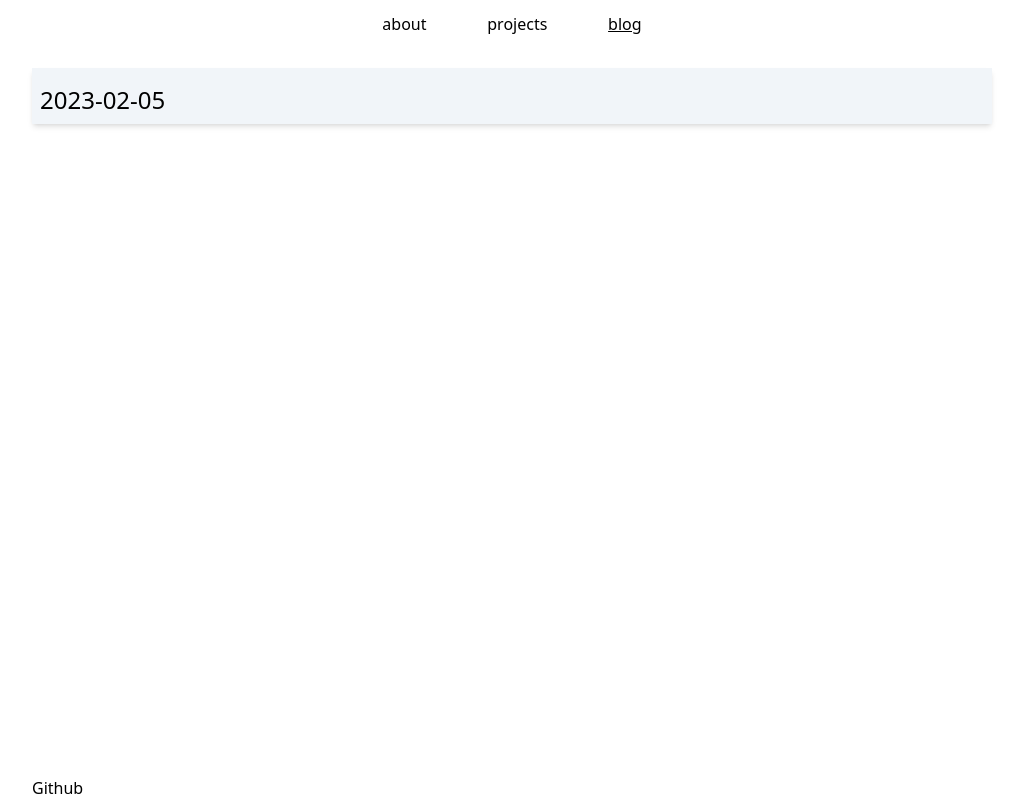
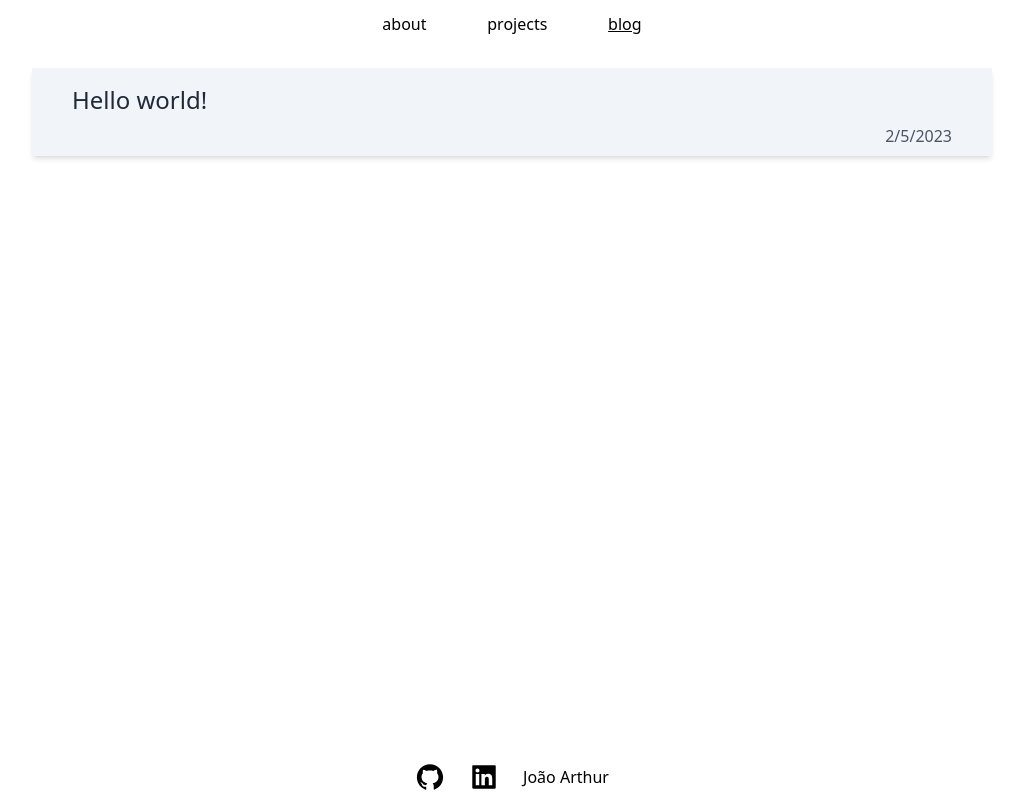
Before and after one commit to joao-arthur/joao-arthur.dev, a Next.js app: page /blog in a window 1280 px wide. Shown: the whole page, without its empty margins (128-1151 px from the left). Built offline with nearby package versions, Linux system fonts and the light colour scheme.

Commit message:
feat: layout enhancements

```diff
--- a/package.json
+++ b/package.json
@@ -16,6 +16,7 @@
     "next": "13.1.6",
     "react": "18.2.0",
     "react-dom": "18.2.0",
+    "react-icons": "^4.7.1",
     "react-markdown": "^8.0.5"
   },
   "devDependencies": {
--- a/public/posts.json
+++ b/public/posts.json
@@ -1 +1 @@
-["2023-02-05"]
+[{"name":"2023-02-05","title":"Hello world!"}]
--- a/src/components/Footer.tsx
+++ b/src/components/Footer.tsx
@@ -1,9 +1,22 @@
+import { AiFillGithub, AiFillLinkedin } from 'react-icons/ai';
+
 export function Footer() {
     return (
-        <footer className=''>
-            <a href="http://github.com/joao-arthur" target="_blank" rel="noopener noreferrer">
-                Github
+        <footer className='flex justify-center pb-2 items-center'>
+            <a className='mx-3'
+                href="http://github.com/joao-arthur"
+                target="_blank"
+                rel="noopener noreferrer">
+                <AiFillGithub size={30} />
             </a>
+            <a
+                className='mx-3'
+                href="https://www.linkedin.com/in/joao-lothamer"
+                target="_blank"
+                rel="noopener noreferrer">
+                <AiFillLinkedin size={30} />
+            </a>
+            <span className='mx-3 select-none'>João Arthur</span>
         </footer>
     );
 }
--- a/src/components/H1.tsx
+++ b/src/components/H1.tsx
@@ -1,9 +1,17 @@
+import classNames from 'classnames';
 import { ReactNode } from 'react';
 
 type propsType = {
     readonly children: ReactNode;
+    readonly className?: string;
 }
 
-export function H1({ children }: propsType) {
-    return <h1 className='text-2xl pt-4 pb-2'>{children}</h1>;
+export function H1({ children, className }: propsType) {
+    return (
+        <h1
+            className={classNames('text-2xl pt-4 pb-2', className)}
+        >
+            {children}
+        </h1>
+    );
 }
--- a/src/pages/blog.tsx
+++ b/src/pages/blog.tsx
@@ -1,16 +1,25 @@
 import path from 'path';
 import fs from 'fs/promises';
 import Head from 'next/head';
+import Link from 'next/link';
 import { Header } from '@/components/Header';
 import { Footer } from '@/components/Footer';
 import { H1 } from '@/components/H1';
-import Link from 'next/link';
 
 type propsType = {
-    readonly posts: readonly string[];
+    readonly posts: readonly { name: string, title: string }[];
 }
 
 export default function Blog({ posts }: propsType) {
+    function formatDate(name: string): string {
+        const [year, month, day] = name.split('-');
+        return new Date(
+            Number(year),
+            Number(month) - 1,
+            Number(day),
+        ).toLocaleDateString();
+    }
+
     return (
         <>
             <Head>
@@ -20,9 +29,10 @@ export default function Blog({ posts }: propsType) {
             <Header active='blog' />
             <main className='h-full'>
                 {posts.map(post => (
-                    <Link key={post} href={`/blog/${post}`}>
-                        <div className='px-2 shadow-md bg-slate-100'>
-                            <H1>{post}</H1>
+                    <Link key={post.name} href={`/blog/${post.name}`}>
+                        <div className='px-10 shadow-md bg-slate-100 flex flex-col'>
+                            <H1 className='text-gray-800'>{post.title}</H1>
+                            <span className='self-end pb-2 text-gray-600'>{formatDate(post.name)}</span>
                         </div>
                     </Link>
                 ))}
@@ -36,7 +46,7 @@ export default function Blog({ posts }: propsType) {
 export async function getStaticProps() {
     const postsDirectory = path.join(process.cwd(), 'public/posts.json');
     const json = await fs.readFile(postsDirectory, 'utf8');
-    const posts: string[] = JSON.parse(json);
+    const posts: { name: string, title: string }[] = JSON.parse(json);
 
     return {
         props: {
--- a/src/pages/blog/[id].tsx
+++ b/src/pages/blog/[id].tsx
@@ -35,10 +35,10 @@ export default function BlogPost({ md }: propsType) {
 export async function getStaticPaths() {
     const postsDirectory = path.join(process.cwd(), 'public/posts.json');
     const json = await fs.readFile(postsDirectory, 'utf8');
-    const posts: string[] = JSON.parse(json);
+    const posts: { name: string, title: string }[] = JSON.parse(json);
     const paths = posts
         .map(post => ({
-            params: { id: post },
+            params: { id: post.name },
         }));
 
     return { paths, fallback: false };
--- a/src/pages/index.tsx
+++ b/src/pages/index.tsx
@@ -20,81 +20,81 @@ export default function About() {
                 </H1>
                 <H2>Languages</H2>
                 <div className='flex flex-row items-center py-1'>
-                    <span className='w-1/6'>TypeScript</span>
-                    <span className='w-1/6'>Advanced</span>
-                    <div className='w-4/6 text-center'>
+                    <span style={{ flex: '1 1 0', minWidth: 80 }}>TypeScript</span>
+                    <span style={{ flex: '1 1 0', minWidth: 100 }}>Advanced</span>
+                    <div style={{ flex: '4 1 0', minWidth: 0 }}>
                         <Progress percentual={100} />
                     </div>
                 </div>
                 <div className='flex flex-row items-center py-1'>
-                    <span className='w-1/6'>Java</span>
-                    <span className='w-1/6'>Intermediate</span>
-                    <div className='w-4/6 text-center'>
+                    <span style={{ flex: '1 1 0', minWidth: 80 }}>Java</span>
+                    <span style={{ flex: '1 1 0', minWidth: 100 }}>Intermediate</span>
+                    <div style={{ flex: '4 1 0', minWidth: 0 }}>
                         <Progress percentual={75} />
                     </div>
                 </div>
                 <div className='flex flex-row items-center py-1'>
-                    <span className='w-1/6'>Rust</span>
-                    <span className='w-1/6'>Basics</span>
-                    <div className='w-4/6 text-center'>
+                    <span style={{ flex: '1 1 0', minWidth: 80 }}>Rust</span>
+                    <span style={{ flex: '1 1 0', minWidth: 100 }}>Basics</span>
+                    <div style={{ flex: '4 1 0', minWidth: 0 }}>
                         <Progress percentual={50} />
                     </div>
                 </div>
                 <div className='flex flex-row items-center py-1'>
-                    <span className='w-1/6'>Zig</span>
-                    <span className='w-1/6'>Hello World</span>
-                    <div className='w-4/6 text-center'>
+                    <span style={{ flex: '1 1 0', minWidth: 80 }}>Zig</span>
+                    <span style={{ flex: '1 1 0', minWidth: 100 }}>Hello World</span>
+                    <div style={{ flex: '4 1 0', minWidth: 0 }}>
                         <Progress percentual={25} />
                     </div>
                 </div>
                 <div className='flex flex-row items-center py-1'>
-                    <span className='w-1/6'>Elixir</span>
-                    <span className='w-1/6'>Hello World</span>
-                    <div className='w-4/6 text-center'>
+                    <span style={{ flex: '1 1 0', minWidth: 80 }}>Elixir</span>
+                    <span style={{ flex: '1 1 0', minWidth: 100 }}>Hello World</span>
+                    <div style={{ flex: '4 1 0', minWidth: 0 }}>
                         <Progress percentual={25} />
                     </div>
                 </div>
                 <H2>Frontend</H2>
                 <div className='flex flex-row items-center py-1'>
-                    <span className='w-1/6'>React</span>
-                    <span className='w-1/6'>Advanced</span>
-                    <div className='w-4/6 text-center'>
+                    <span style={{ flex: '1 1 0', minWidth: 80 }}>React</span>
+                    <span style={{ flex: '1 1 0', minWidth: 100 }}>Advanced</span>
+                    <div style={{ flex: '4 1 0', minWidth: 0 }}>
                         <Progress percentual={100} />
                     </div>
                 </div>
                 <div className='flex flex-row items-center py-1'>
-                    <span className='w-1/6'>Next.js</span>
-                    <span className='w-1/6'>Basics</span>
-                    <div className='w-4/6 text-center'>
+                    <span style={{ flex: '1 1 0', minWidth: 80 }}>Next.js</span>
+                    <span style={{ flex: '1 1 0', minWidth: 100 }}>Basics</span>
+                    <div style={{ flex: '4 1 0', minWidth: 0 }}>
                         <Progress percentual={50} />
                     </div>
                 </div>
                 <div className='flex flex-row items-center py-1'>
-                    <span className='w-1/6'>Svelte</span>
-                    <span className='w-1/6'>Hello World</span>
-                    <div className='w-4/6 text-center'>
+                    <span style={{ flex: '1 1 0', minWidth: 80 }}>Svelte</span>
+                    <span style={{ flex: '1 1 0', minWidth: 100 }}>Hello World</span>
+                    <div style={{ flex: '4 1 0', minWidth: 0 }}>
                         <Progress percentual={25} />
                     </div>
                 </div>
                 <div className='flex flex-row items-center py-1'>
-                    <span className='w-1/6'>Sveltekit</span>
-                    <span className='w-1/6'>Hello World</span>
-                    <div className='w-4/6 text-center'>
+                    <span style={{ flex: '1 1 0', minWidth: 80 }}>SvelteKit</span>
+                    <span style={{ flex: '1 1 0', minWidth: 100 }}>Hello World</span>
+                    <div style={{ flex: '4 1 0', minWidth: 0 }}>
                         <Progress percentual={25} />
                     </div>
                 </div>
                 <H2>Backend</H2>
                 <div className='flex flex-row items-center py-1'>
-                    <span className='w-1/6'>NestJS</span>
-                    <span className='w-1/6'>Intermediate</span>
-                    <div className='w-4/6 text-center'>
+                    <span style={{ flex: '1 1 0', minWidth: 80 }}>NestJS</span>
+                    <span style={{ flex: '1 1 0', minWidth: 100 }}>Intermediate</span>
+                    <div style={{ flex: '4 1 0', minWidth: 0 }}>
                         <Progress percentual={75} />
                     </div>
                 </div>
                 <div className='flex flex-row items-center py-1'>
-                    <span className='w-1/6'>Spring</span>
-                    <span className='w-1/6'>Intermediate</span>
-                    <div className='w-4/6 text-center'>
+                    <span style={{ flex: '1 1 0', minWidth: 80 }}>Spring</span>
+                    <span style={{ flex: '1 1 0', minWidth: 100 }}>Intermediate</span>
+                    <div style={{ flex: '4 1 0', minWidth: 0 }}>
                         <Progress percentual={75} />
                     </div>
                 </div>
--- a/src/pages/projects.tsx
+++ b/src/pages/projects.tsx
@@ -2,6 +2,7 @@ import Head from 'next/head';
 import Link from 'next/link';
 import { Header } from '@/components/Header';
 import { Footer } from '@/components/Footer';
+import { H1 } from '@/components/H1';
 
 export default function Projects() {
     return (
@@ -14,7 +15,11 @@ export default function Projects() {
             <main className='h-full'>
                 <Link href='/projects/gameoflife'>
                     <section>
-                        <h3>game of life</h3>
+                        <Link href='/projects/game-of-life'>
+                            <div className='px-10 shadow-md bg-slate-100'>
+                                <H1 className='text-gray-800'>Game Of Life</H1>
+                            </div>
+                        </Link>
                     </section>
                 </Link>
             </main>
```
Also changed, not shown: public/blog/2023-02-05.md (+0 -15 lines), scripts/posts.ts (+10 -1 lines), src/components/Header.tsx (+21 -5 lines), src/pages/projects/game-of-life.tsx (renamed from src/pages/projects/gameoflife.tsx), 1 other file (tests, documents, lock files or other folders).
